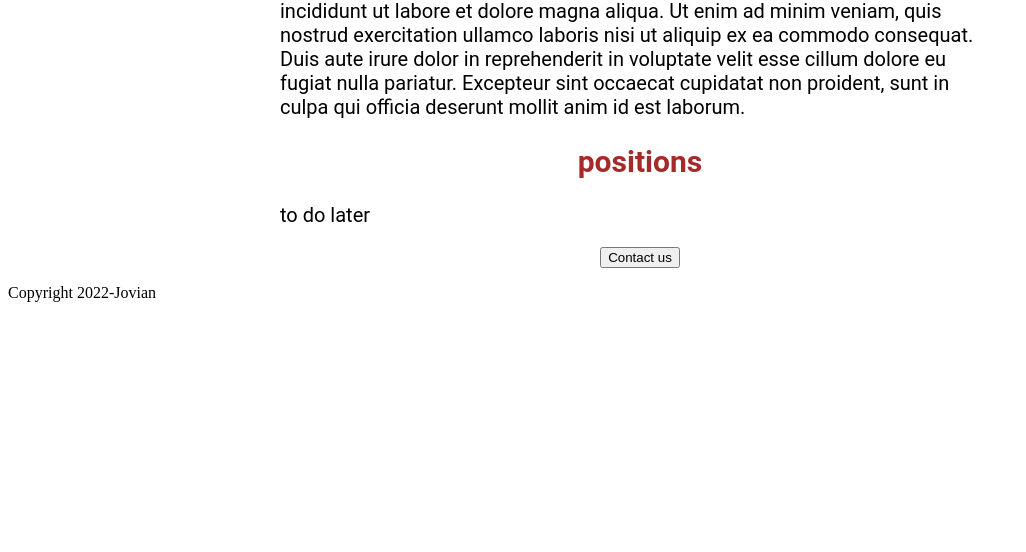
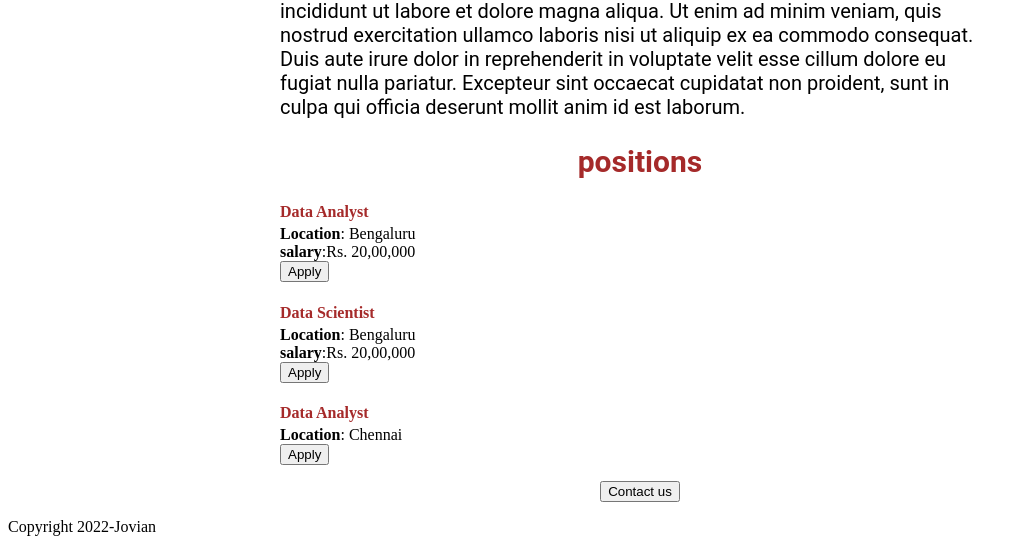
Before and after one commit to priyakrishna16/Jovian-carrers-website-v2, a Flask app: page / in a window 1280 px wide. Shown: the part 515-1067 px from the top of the page, without its empty margins (0-1026 px from the left). Before the commit the page ends 817 px from the top, so only its background shows below. Run offline with Flask 2, Linux system fonts and the light colour scheme.

Commit message:
added dynamic data and api

```diff
--- a/app.py
+++ b/app.py
@@ -1,9 +1,31 @@
 from flask import Flask,render_template
 
 app = Flask(__name__)
-
+JOBS=[
+  {'id':1,
+    'Title':'Data Analyst',
+     'Location':'Bengaluru',
+      'salary':'Rs. 20,00,000'
+  },
+  {
+  'id':2,
+    'Title':'Data Scientist',
+     'Location':'Bengaluru',
+      'salary':'Rs. 20,00,000'
+  },
+  {
+  'id':3,
+    'Title':'Data Analyst',
+     'Location':'Chennai',
+  }
+]
 @app.route('/')
 def hello_world():
-  return render_template('home.html')
+  return render_template('home.html', jobs=JOBS,company_name='Jovian')
+
+  @app.route("/api/jobs")
+  def list_jobs():
+    return jsonify(JOBS)
+
 if __name__ == '__main__':
   app.run(host='0.0.0.0', debug=True)
--- a/templates/home.html
+++ b/templates/home.html
@@ -1,6 +1,8 @@
 <!DOCTYPE html>
 <html>
 <head>
+  <meta charset="utf-8">
+<meta name="viewport" content="width=device-width, initial-scale=1">
   <title>Jovian Carriers </title>
   <style>
 h1{
@@ -33,7 +35,7 @@ h1{
 </head>
   <div id="para">
 <body>
-  <h1>Jovian Careers </h1>
+  <h1>{{company_name}}Careers </h1>
   <img id="banner" src ="https://jovian-careers-website.priyakrishna16.repl.co/static/ian-schneider-TamMbr4okv4-unsplash.jpg" height ="30">
   <h2> About Jovian</h2>
   <p class="important">
@@ -41,7 +43,13 @@ h1{
   </p>
 
   <h2> <later></later>positions</h2>
-  <p class="important"> to do later </p>
+  <p class="important">
+     <div style="margin-bottom:16px">
+    {% for job in jobs %}
+       {% include 'jobitem.html' %}
+    {% endfor %}
+     </div>
+ </p>
   <div style ="text-align: center;">
   <button>Contact us </button>
     </div>
--- /dev/null
+++ b/templates/jobitem.html
@@ -0,0 +1,15 @@
+ <div class="border-bottom row">
+      <div class= "col-9">
+        <h4 style='color:Brown;margin-bottom:4px;'>{{job['Title']}}</h4>
+      <div><b>Location</b>: {{job['Location']}}</div>
+      <div>
+        {% if 'salary' in job%}
+       <b>salary</b>:{{job['salary']}}
+      {% endif %}
+      </div>
+    </div>
+ </div>
+
+  <div class="col-9">
+   <button type="button" class="btn btn-primary">Apply</button>
+   </div>
```
